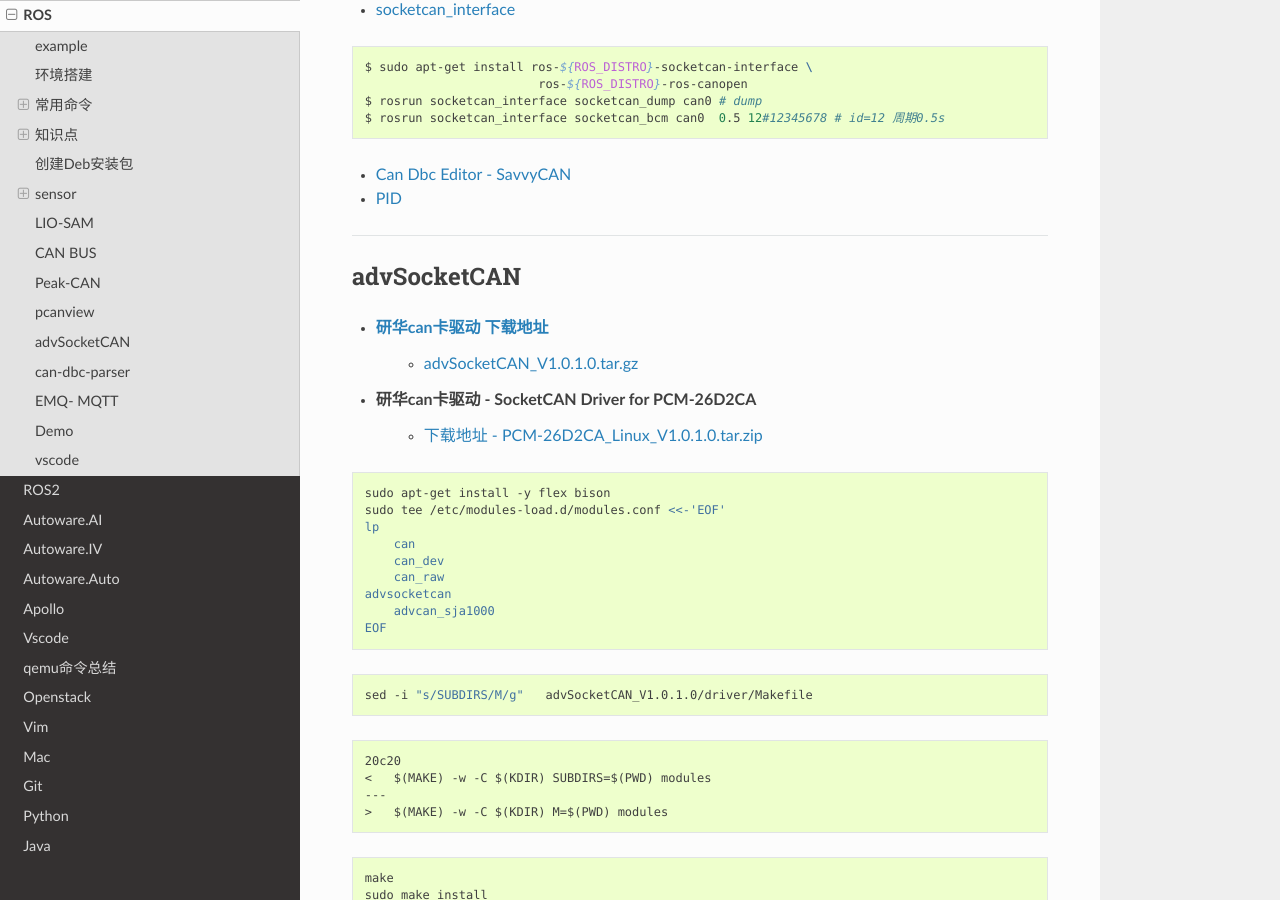
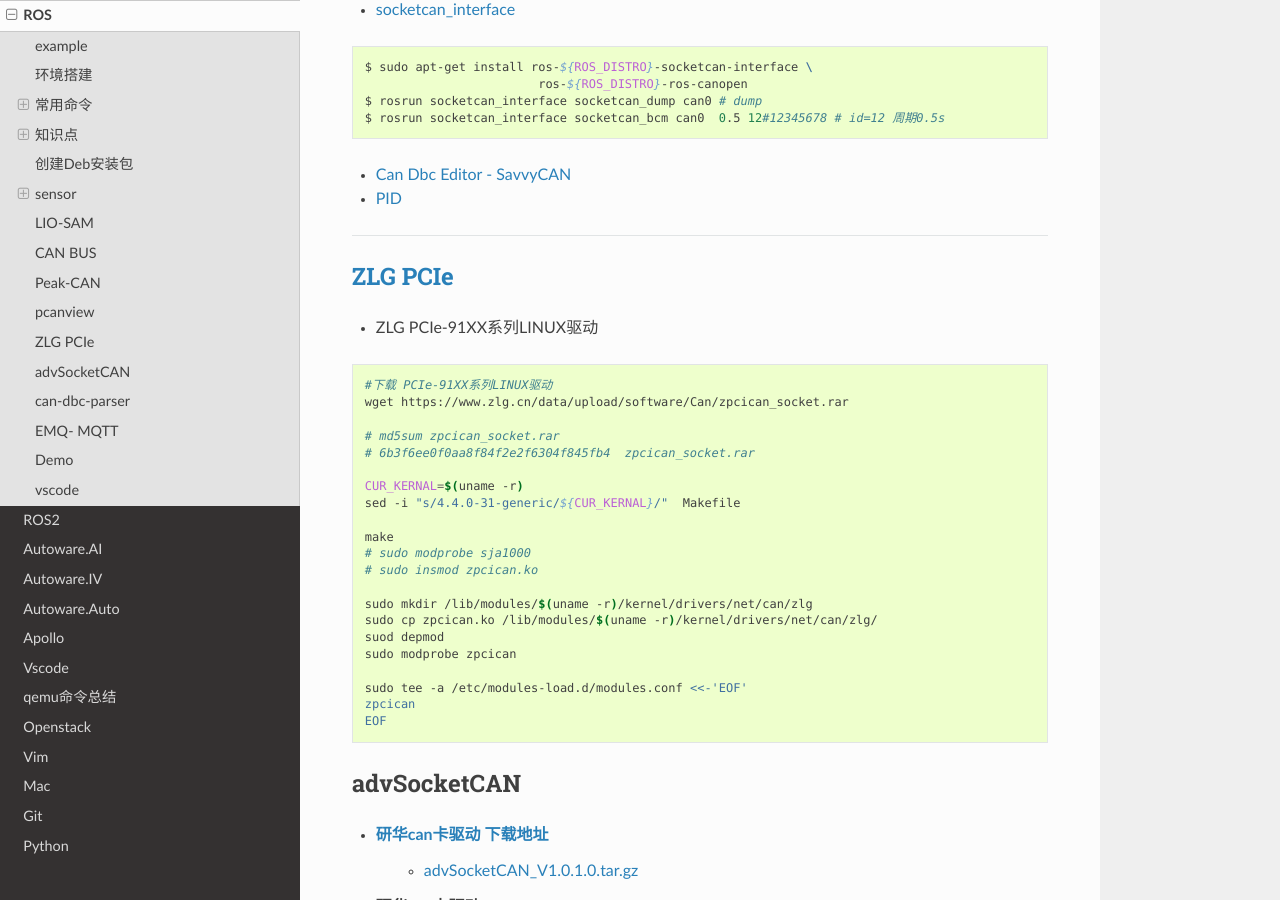
Before and after one commit to my-rds-store/my_space, a Sphinx documentation site: the page built from source/ros/index.rst, in a window 1280 px wide and 900 px high, scrolled down 17652 px. Built offline with Sphinx 7.4.7 and the Read the Docs theme 2.0.0, drawn with Linux system fonts in a browser that asks for light colours.

Commit message:
update ...

```diff
--- a/source/ros/index.rst
+++ b/source/ros/index.rst
@@ -926,6 +926,37 @@
 
 ------
 
+***********************************************************
+`ZLG PCIe <https://www.zlg.cn/can/down/down/id/36.html>`_
+***********************************************************
+
+
+* ZLG PCIe-91XX系列LINUX驱动
+
+.. code-block:: sh
+
+    #下载 PCIe-91XX系列LINUX驱动
+    wget https://www.zlg.cn/data/upload/software/Can/zpcican_socket.rar
+
+    # md5sum zpcican_socket.rar
+    # 6b3f6ee0f0aa8f84f2e2f6304f845fb4  zpcican_socket.rar
+
+    CUR_KERNAL=$(uname -r)
+    sed -i "s/4.4.0-31-generic/${CUR_KERNAL}/"  Makefile
+
+    make
+    # sudo modprobe sja1000
+    # sudo insmod zpcican.ko
+
+    sudo mkdir /lib/modules/$(uname -r)/kernel/drivers/net/can/zlg
+    sudo cp zpcican.ko /lib/modules/$(uname -r)/kernel/drivers/net/can/zlg/
+    suod depmod
+    sudo modprobe zpcican
+
+    sudo tee -a /etc/modules-load.d/modules.conf <<-'EOF'
+    zpcican
+    EOF
+
 
 **************
 advSocketCAN
```
